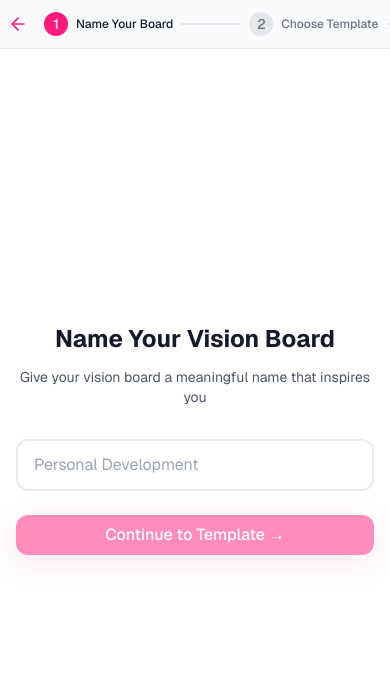
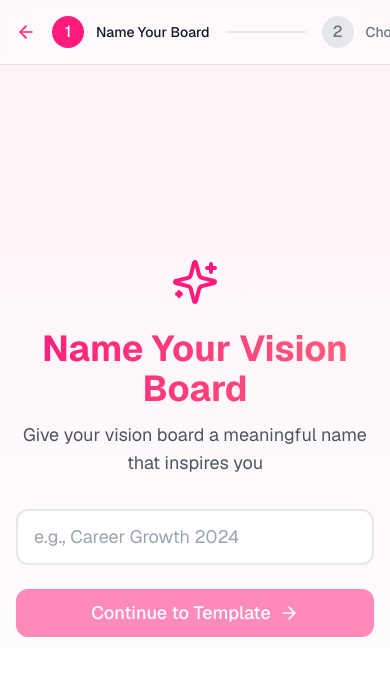
Before and after one commit to zaktech96/vsionboard, a Next.js app: page /create in a window 390 px wide. Shown: the top 676 px of the page. Built offline with nearby package versions, Linux system fonts and the light colour scheme.

Commit message:
improve text rendering and image upload handling in vision board editor

```diff
--- a/app/board/[id]/page.tsx
+++ b/app/board/[id]/page.tsx
@@ -6,7 +6,6 @@ import Image from 'next/image';
 import { Button } from '@/components/ui/button';
 import { Share2, Download, Edit, ArrowLeft, Loader2 } from 'lucide-react';
 import html2canvas from 'html2canvas';
-import { saveAs } from 'file-saver';
 import { toast } from 'sonner';
 
 interface VisionBoard {
--- a/app/create/page.tsx
+++ b/app/create/page.tsx
@@ -1,16 +1,17 @@
 'use client';
 
-import { Button } from '@/components/ui/button';
-import { Input } from '@/components/ui/input';
 import { useState } from 'react';
 import { useRouter } from 'next/navigation';
-import { ArrowLeft } from 'lucide-react';
+import { motion } from 'framer-motion';
+import { Input } from '@/components/ui/input';
+import { Button } from '@/components/ui/button';
+import { ArrowRight, Sparkles, ArrowLeft } from 'lucide-react';
 
-
-export default function CreateBoard() {
+export default function CreatePage() {
   const router = useRouter();
-  const [boardName, setBoardName] = useState('');
-  const [currentStep, setCurrentStep] = useState(1);
+  const [name, setName] = useState('');
+  const [isHovered, setIsHovered] = useState(false);
+  const currentStep = 1;
 
   const steps = [
     { number: 1, title: 'Name Your Board' },
@@ -19,41 +20,19 @@ export default function CreateBoard() {
     { number: 4, title: 'Add Content' },
   ];
 
-  const placeholders = [
-    "Career Growth 2024",
-    "Personal Development",
-    "Dream Lifestyle",
-    "Travel Adventures",
-    "Fitness Journey",
-    "Business Goals",
-  ];
-
-  // Get a random placeholder from the list
-  const randomPlaceholder = placeholders[Math.floor(Math.random() * placeholders.length)];
-
-  const handleNext = () => {
-    if (boardName.trim()) {
-      router.push(`/create/template?name=${encodeURIComponent(boardName)}`);
+  const handleContinue = () => {
+    if (name.trim()) {
+      router.push(`/create/template?name=${encodeURIComponent(name)}`);
     }
   };
 
-  // Add handleStepClick function
-  const handleStepClick = (stepNumber: number) => {
-    // Only allow current step since this is first page
-    if (stepNumber !== 1) return;
-  };
-
   return (
-    <>
-
-      <div className="min-h-screen bg-white dark:bg-gray-950">
-        {/* Progress Bar - Make scrollable on mobile */}
-        <div className="w-full bg-gray-50 dark:bg-gray-900 border-b dark:border-gray-800">
-          {/* Add padding and better overflow handling */}
-          <div className="max-w-[1400px] mx-auto px-2 sm:px-4 md:px-6">
-            {/* Improved scrollable container */}
-            <div className="overflow-x-auto -mx-2 sm:mx-0">
-              <div className="flex items-center justify-between min-w-[540px] py-3 md:py-4 px-2 sm:px-0">
+    <div className="min-h-screen bg-gradient-to-b from-pink-50 to-white dark:from-gray-950 dark:to-gray-900">
+      {/* Steps Progress Bar */}
+      <div className="w-full bg-white/50 dark:bg-gray-900/50 backdrop-blur-lg border-b dark:border-gray-800 sticky top-0 z-50">
+        <div className="max-w-[1400px] mx-auto px-4">
+          <div className="overflow-x-auto -mx-4">
+            <div className="flex items-center justify-between min-w-[540px] py-4 px-4">
               {steps.map((step, index) => (
                 <div key={step.number} className="flex items-center">
                   {index === 0 ? (
@@ -66,16 +45,23 @@ export default function CreateBoard() {
                       <ArrowLeft className="w-5 h-5" />
                     </button>
                   ) : (
-                      <div
-                        className={`h-[2px] w-[60px] sm:w-[80px] md:w-[100px] mx-2 sm:mx-3 md:mx-4 ${
+                    <motion.div
+                      initial={{ scaleX: 0 }}
+                      animate={{ scaleX: 1 }}
+                      transition={{ duration: 0.5, delay: index * 0.1 }}
+                      className={`h-[2px] w-[80px] mx-4 origin-left ${
                         currentStep > index ? 'bg-[#FF1B7C]' : 'bg-gray-200 dark:bg-gray-700'
                       }`}
                     />
                   )}
-                    <div className="flex items-center gap-2 sm:gap-3">
+                  <motion.div
+                    initial={{ opacity: 0, y: 10 }}
+                    animate={{ opacity: 1, y: 0 }}
+                    transition={{ duration: 0.3, delay: index * 0.1 }}
+                    className="flex items-center gap-3"
+                  >
                     <div
-                        onClick={() => handleStepClick(step.number)}
-                        className={`w-6 h-6 md:w-8 md:h-8 rounded-full flex items-center justify-center text-sm md:text-base font-medium
+                      className={`w-8 h-8 rounded-full flex items-center justify-center text-base font-medium
                         ${currentStep >= step.number
                           ? 'bg-[#FF1B7C] text-white'
                           : 'bg-gray-200 dark:bg-gray-700 text-gray-500 dark:text-gray-400'}
@@ -83,14 +69,14 @@ export default function CreateBoard() {
                     >
                       {step.number}
                     </div>
-                      <span className={`text-xs sm:text-sm font-medium whitespace-nowrap ${
+                    <span className={`text-sm font-medium whitespace-nowrap ${
                       currentStep >= step.number
-                          ? 'text-[#15192C] dark:text-white'
+                        ? 'text-gray-900 dark:text-white'
                         : 'text-gray-500 dark:text-gray-400'
                     }`}>
                       {step.title}
                     </span>
-                    </div>
+                  </motion.div>
                 </div>
               ))}
             </div>
@@ -98,42 +84,82 @@ export default function CreateBoard() {
         </div>
       </div>
 
-        {/* Content section - Added flex container for vertical centering */}
-        <div className="flex-1 flex items-center min-h-[calc(100vh-64px)]"> {/* 64px is approx height of progress bar */}
-          <div className="w-full max-w-[600px] mx-auto px-4 sm:px-6 py-6">
-            <div className="text-center mb-8 sm:mb-12 md:mb-16">
-              <h1 className="text-2xl sm:text-[28px] md:text-[32px] font-bold text-[#15192C] dark:text-white mb-3 sm:mb-4">
+      {/* Main Content */}
+      <div className="flex items-center justify-center p-4 min-h-[calc(100vh-80px)]">
+        <motion.div
+          initial={{ opacity: 0, y: 20 }}
+          animate={{ opacity: 1, y: 0 }}
+          transition={{ duration: 0.5 }}
+          className="max-w-md w-full"
+        >
+          <div className="text-center mb-8">
+            <motion.div
+              initial={{ scale: 0.9 }}
+              animate={{ scale: 1 }}
+              transition={{ duration: 0.5 }}
+              className="inline-block"
+            >
+              <Sparkles className="h-12 w-12 text-[#FF1B7C] mb-4" />
+            </motion.div>
+            <h1 className="text-4xl font-bold bg-clip-text text-transparent bg-gradient-to-r from-[#FF1B7C] to-[#FF617C] mb-3">
               Name Your Vision Board
             </h1>
-              <p className="text-sm sm:text-base text-gray-600 dark:text-gray-400">
+            <p className="text-gray-600 dark:text-gray-300 text-lg relative">
               Give your vision board a meaningful name that inspires you
+              {isHovered && (
+                <motion.div
+                  initial={{ opacity: 0, y: 5 }}
+                  animate={{ opacity: 1, y: 0 }}
+                  className="absolute top-12 left-1/2 -translate-x-1/2
+                           bg-gradient-to-r from-[#FF1B7C]/5 to-[#FF617C]/5
+                           backdrop-blur-md
+                           text-[#FF1B7C]
+                           text-sm font-medium py-1.5 px-3.5 rounded-xl
+                           border border-[#FF1B7C]/10
+                           shadow-[0_4px_20px_rgba(255,27,124,0.15)]
+                           max-w-[200px]
+                           z-10"
+                >
+                  <div className="relative flex items-center gap-1.5">
+                    <Sparkles className="w-3.5 h-3.5" />
+                    Make it personal and meaningful
+                  </div>
+                </motion.div>
+              )}
             </p>
           </div>
 
-            <div className="space-y-6 sm:space-y-8">
+          <div className="space-y-6">
+            <div
+              className="relative"
+              onMouseEnter={() => setIsHovered(true)}
+              onMouseLeave={() => setIsHovered(false)}
+            >
               <Input
                 type="text"
-                placeholder={randomPlaceholder}
-                value={boardName}
-                onChange={(e) => setBoardName(e.target.value)}
-                className="w-full text-base sm:text-lg py-3 sm:py-4 md:py-6 px-4 sm:px-6 rounded-xl
-                         border-2 border-gray-200/80 dark:border-gray-800"
+                placeholder="e.g., Career Growth 2024"
+                value={name}
+                onChange={(e) => setName(e.target.value)}
+                className="w-full px-4 py-3 text-lg rounded-xl border-2 border-gray-200
+                         focus:border-[#FF1B7C] focus:ring-[#FF1B7C] transition-all duration-200
+                         dark:bg-gray-800 dark:border-gray-700"
+                onKeyDown={(e) => e.key === 'Enter' && handleContinue()}
               />
+            </div>
+
             <Button
-                onClick={handleNext}
-                disabled={!boardName.trim()}
-                className="w-full py-3 sm:py-4 md:py-6 rounded-xl text-base sm:text-lg font-medium
-                         bg-[#FF1B7C] hover:bg-[#FF1B7C]/90 text-white
-                         disabled:opacity-50 disabled:cursor-not-allowed
-                         transition-all duration-300
-                         shadow-[0_8px_30px_rgb(230,21,111,0.2)]"
+              onClick={handleContinue}
+              disabled={!name.trim()}
+              className="w-full py-6 text-lg bg-[#FF1B7C] hover:bg-[#FF1B7C]/90 text-white
+                       rounded-xl transition-all duration-200 flex items-center justify-center
+                       disabled:opacity-50 disabled:cursor-not-allowed"
             >
-                Continue to Template →
+              Continue to Template
+              <ArrowRight className="ml-2 h-5 w-5" />
             </Button>
           </div>
+        </motion.div>
       </div>
     </div>
-      </div>
-    </>
   );
 }
--- a/package.json
+++ b/package.json
@@ -84,12 +84,12 @@
     "@biomejs/biome": "^1.9.4",
     "@types/file-saver": "^2.0.7",
     "@types/html2canvas": "^1.0.0",
-    "@types/node": "latest",
-    "@types/react": "latest",
+    "@types/node": "22.13.5",
+    "@types/react": "19.0.10",
     "@types/react-dom": "latest",
     "autoprefixer": "latest",
     "postcss": "latest",
     "tailwindcss": "^3.3.5",
-    "typescript": "latest"
+    "typescript": "5.7.3"
   }
 }
```
Also changed, not shown: 1 other file (tests, documents, lock files or other folders). Lines whose indentation alone changed are shown as unchanged.
